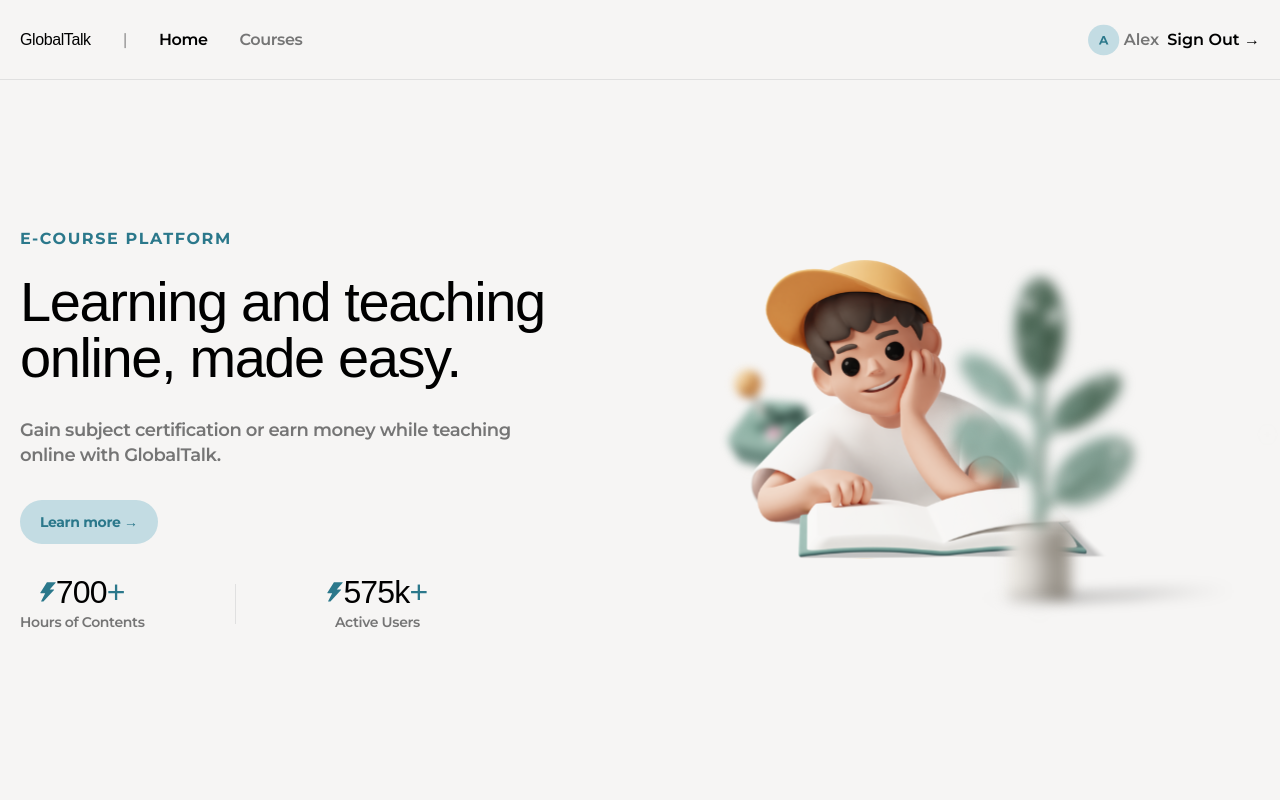
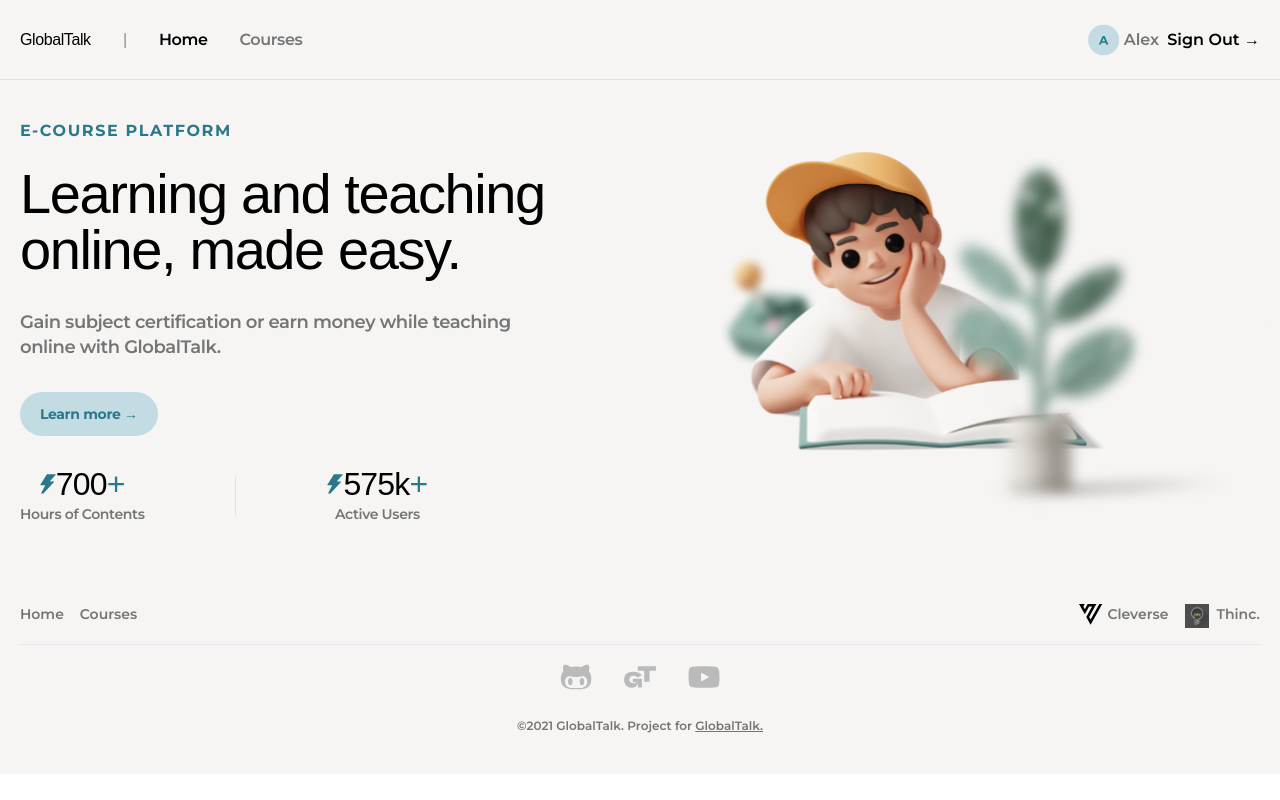
Before and after one commit to thinc-org/hacktoschool-lnwza, a Next.js app in the folder apps/web/: page / in a window 1280 px wide. Shown: the top 800 px of the page. Built offline with nearby package versions, Linux system fonts and the light colour scheme; a web font is replaced by a local one.

Commit message:
🎨 style: change thumbnail min size

```diff
--- a/apps/web/pages/index.tsx
+++ b/apps/web/pages/index.tsx
@@ -9,7 +9,7 @@ const Home: NextPage = () => {
 		<>
 			<Header />
 			<div className="w-screen flex flex-col">
-				<div className="w-full bg-gt-grey-light h-fit flex justify-center xl:min-h-[700px] xl:items-center">
+				<div className="w-full bg-gt-grey-light h-fit flex justify-center">
 					<div className="flex w-full max-w-7xl py-10 text-center bg-gt-grey-light overflow-x-visible flex-col items-center xl:flex-row xl:items-start xl:text-left">
 						<div className="flex flex-col w-full px-3 items-center xl:items-start md:px-5">
 							<h4 className="text-gt-cyan-dark uppercase tracking-widest font-bold text-b4 mb-2 xl:text-b2 xl:mb-6">
```
